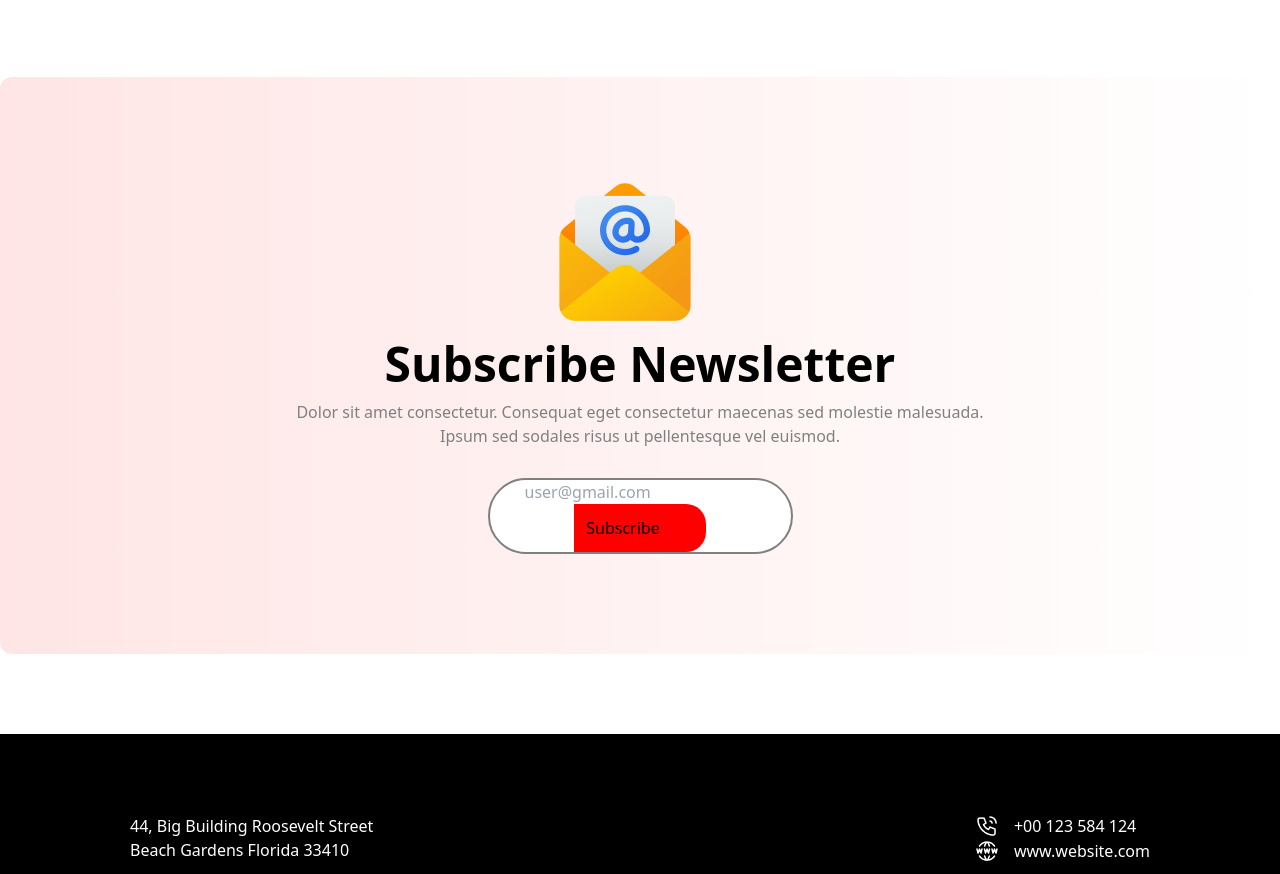
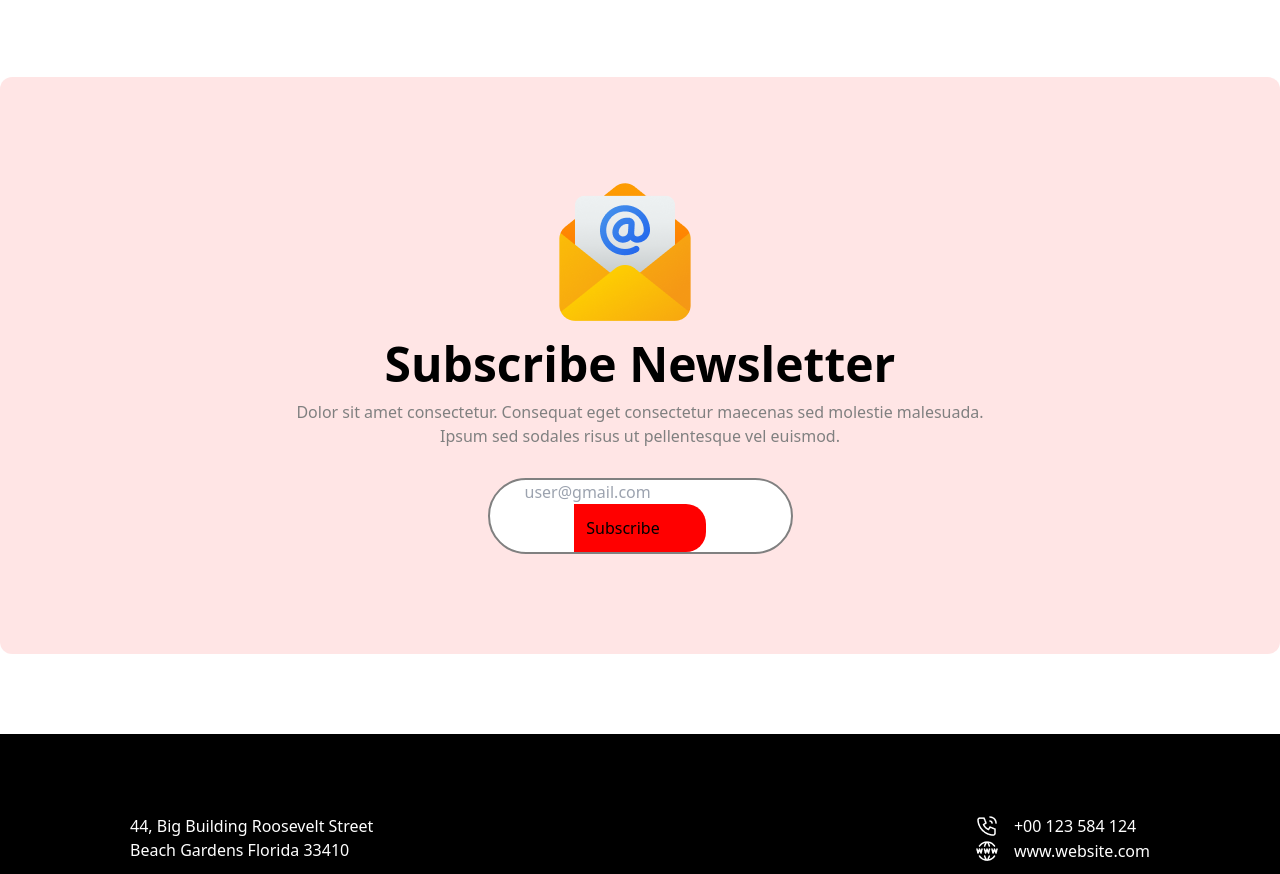
Before and after one commit to muntasir010/New-Year-New-Mission, a plain HTML site: page index.html in a window 1280 px wide. Shown: the part 5550-6424 px from the top of the page. Drawn offline with nearby package versions, Linux system fonts and the light colour scheme.

Commit message:
finalCommit

```diff
--- a/Style/new.css
+++ b/Style/new.css
@@ -210,7 +210,7 @@
 /* Subscribe Newsletter */
 .newsletter-container {
     max-width: 1280px;
-    background: linear-gradient(90deg, rgba(255, 0, 0, 0.1), rgba(255, 0, 0, 0));
+    background: rgba(255, 0, 0, 0.1);
     margin: auto;
     margin-bottom: 80px;
     border-radius: 12px;
```
